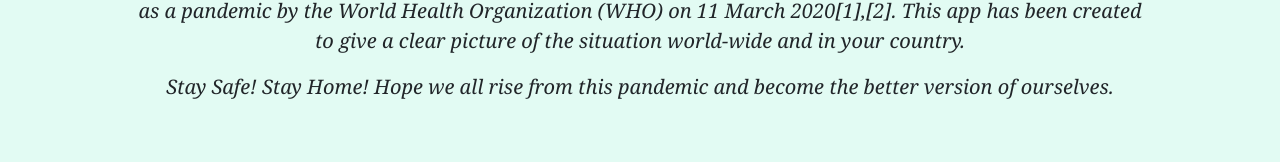
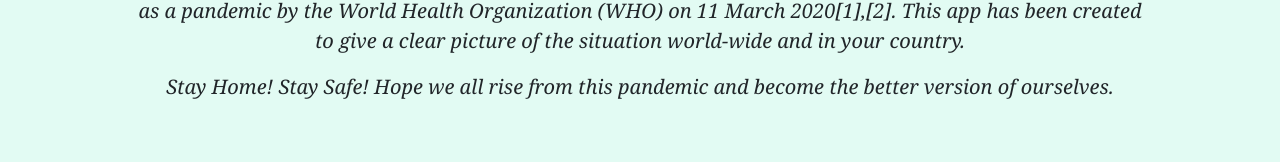
Before and after one commit to HMVarshney/covid-tracker, a React (Create React App) app: page /about in a window 1280 px wide. Shown: the part 288-450 px from the top of the page. Built offline with nearby package versions, Linux system fonts and the light colour scheme.

Commit message:
Debug #1

```diff
--- a/src/components/India/india.jsx
+++ b/src/components/India/india.jsx
@@ -148,7 +148,7 @@ const Cards = (props) => {
             <Grid item xs={12} md={3} component={Card} className={cx(styles.card, styles.deaths)}>
                 <CardContent>
                 <Typography color="textSecondary" gutterBottom>
-                    Confirmed
+                    Deaths
                 </Typography>
                 <Typography variant="h5" component="h2">
                 <CountUp start={0} end={totalValue().totaldeaths} duration={1.5} separator="," />
--- a/src/components/about.jsx
+++ b/src/components/about.jsx
@@ -1,4 +1,4 @@
-import React, { Component } from 'react';
+import React from 'react';
 
 const About = () => {
     return (
@@ -13,7 +13,7 @@ const About = () => {
                     as a pandemic by the World Health Organization (WHO) on 11 March 2020[1],[2].
                     This app has been created to give a clear picture of the situation world-wide and
                     in your country.</p>
-                    <p>Stay Safe! Stay Home! Hope we all rise from this pandemic and become the better
+                    <p>Stay Home! Stay Safe! Hope we all rise from this pandemic and become the better
                         version of ourselves.</p>
                 <div class='createdByText'>
                     <p>Web App created using React.</p>
```
